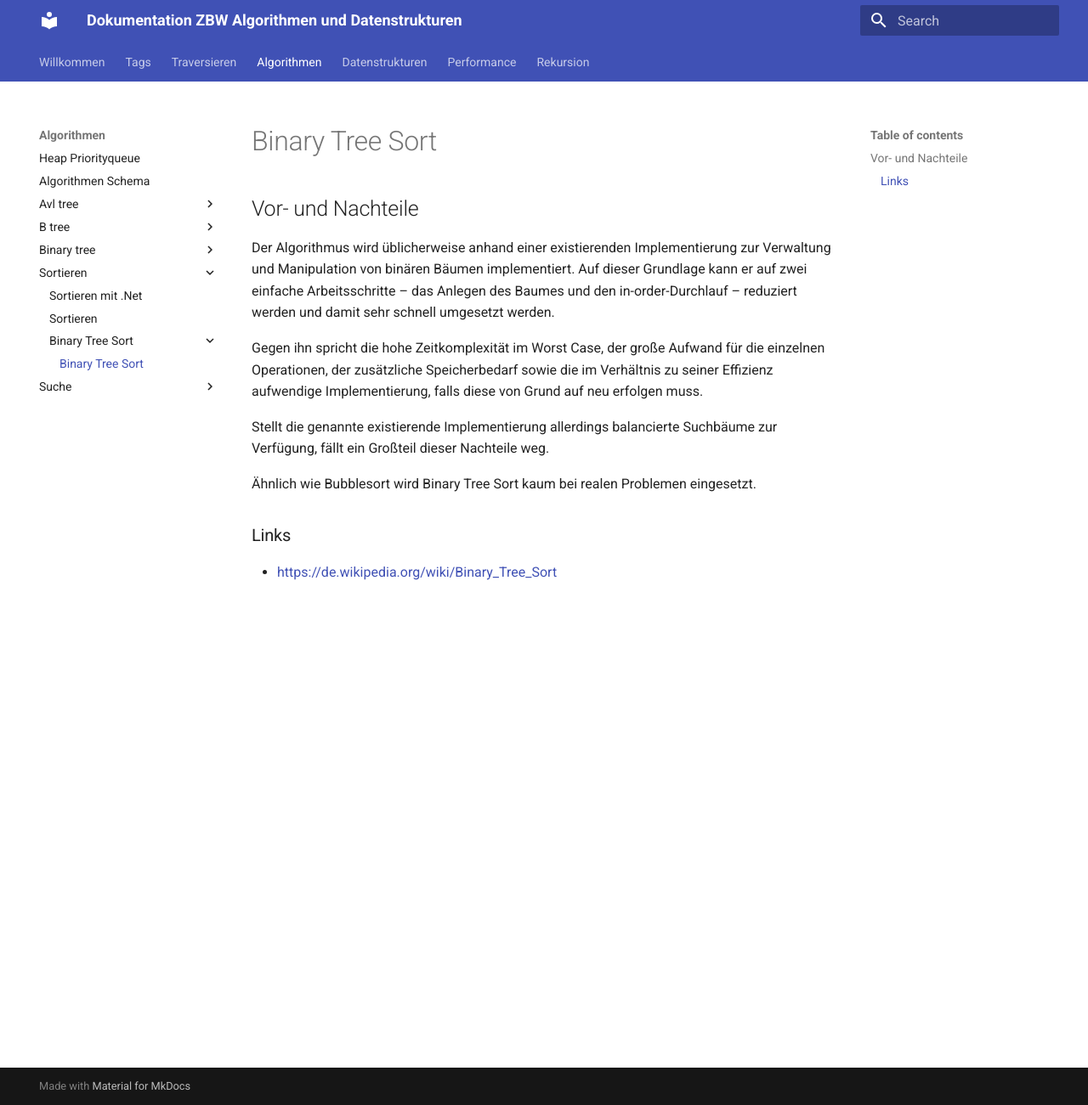
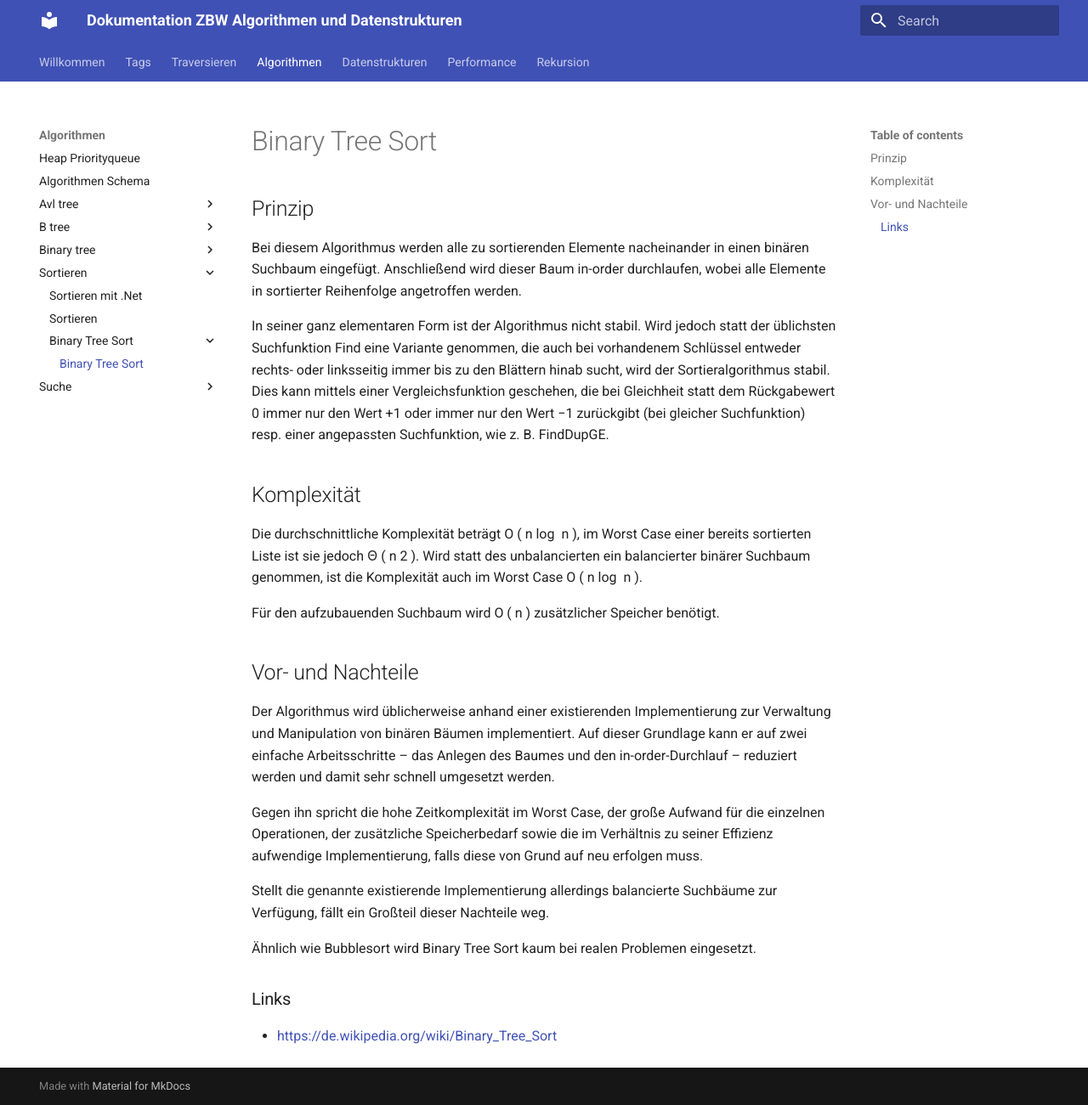
Before and after one commit to tsolenthaler/zbwAlgDs, an MkDocs documentation site: the page built from docs/algorithmen/sortieren/Binary-Tree-Sort/Binary-Tree-Sort.md, in a window 1280 px wide and 1301 px high. Shown: the whole window at 85% size. Built offline with MkDocs 1.6.1 and Material for MkDocs 9.7.7, drawn with Linux system fonts in a browser that asks for light colours.

Commit message:
Enhance Binary Tree Sort documentation with principles, complexity analysis, and updated performance metrics

```diff
--- a/docs/algorithmen/sortieren/Binary-Tree-Sort/Binary-Tree-Sort.md
+++ b/docs/algorithmen/sortieren/Binary-Tree-Sort/Binary-Tree-Sort.md
@@ -1,4 +1,16 @@
 # Binary Tree Sort
+
+## Prinzip
+
+Bei diesem Algorithmus werden alle zu sortierenden Elemente nacheinander in einen binären Suchbaum eingefügt. Anschließend wird dieser Baum in-order durchlaufen, wobei alle Elemente in sortierter Reihenfolge angetroffen werden.
+
+In seiner ganz elementaren Form ist der Algorithmus nicht stabil. Wird jedoch statt der üblichsten Suchfunktion Find eine Variante genommen, die auch bei vorhandenem Schlüssel entweder rechts- oder linksseitig immer bis zu den Blättern hinab sucht, wird der Sortieralgorithmus stabil. Dies kann mittels einer Vergleichsfunktion geschehen, die bei Gleichheit statt dem Rückgabewert 0 immer nur den Wert +1 oder immer nur den Wert −1 zurückgibt (bei gleicher Suchfunktion) resp. einer angepassten Suchfunktion, wie z. B. FindDupGE.
+
+## Komplexität
+
+Die durchschnittliche Komplexität beträgt O ( n log ⁡ n ), im Worst Case einer bereits sortierten Liste ist sie jedoch Θ ( n 2 ). Wird statt des unbalancierten ein balancierter binärer Suchbaum genommen, ist die Komplexität auch im Worst Case O ( n log ⁡ n ).
+
+Für den aufzubauenden Suchbaum wird O ( n ) zusätzlicher Speicher benötigt.
 
 ## Vor- und Nachteile
 Der Algorithmus wird üblicherweise anhand einer existierenden Implementierung zur Verwaltung und Manipulation von binären Bäumen implementiert. Auf dieser Grundlage kann er auf zwei einfache Arbeitsschritte – das Anlegen des Baumes und den in-order-Durchlauf – reduziert werden und damit sehr schnell umgesetzt werden.
```
Also changed, not shown: docs/algorithmen/sortieren/sortieren.md (+1 -1 lines).
